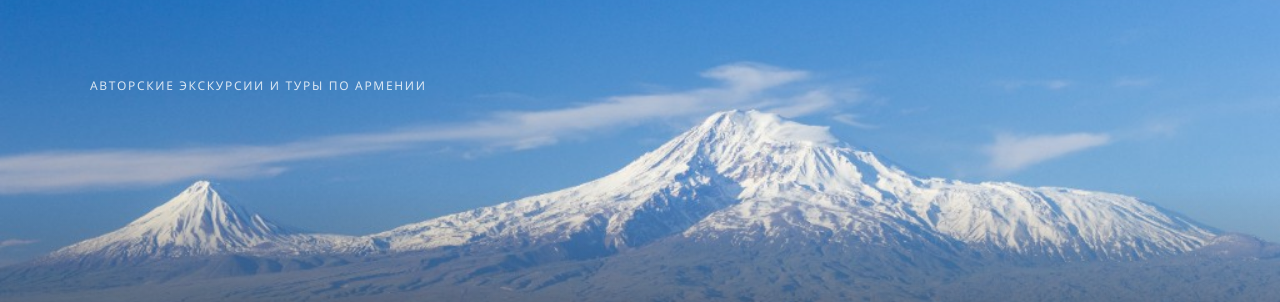
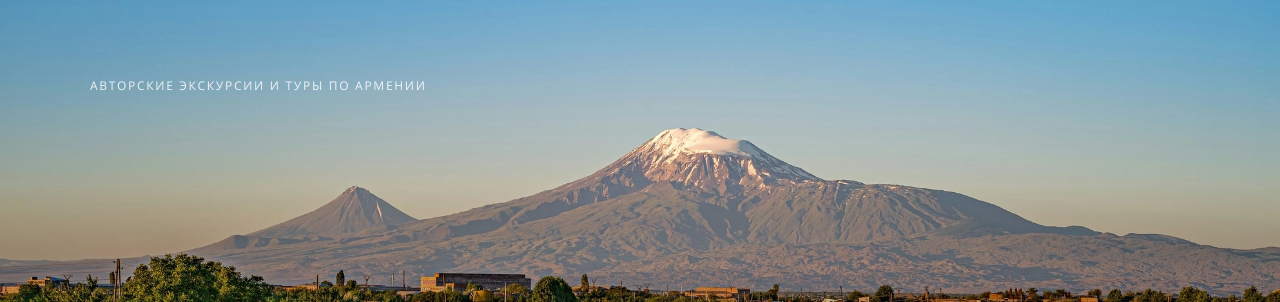
Before and after one commit to LubaBas/garni, a plain HTML site: page index.html in a window 1280 px wide. Shown: the top 302 px of the page. Drawn offline with Linux system fonts and the light colour scheme.

Commit message:
change hero

```diff
--- a/styles.css
+++ b/styles.css
@@ -27,12 +27,12 @@ img {
   margin: 0 auto;
 }
 
-/* фон: панорама Еревана и Арарат — cover, центр кадра */
+/* фон: панорама — cover, вертикаль чуть ниже центра */
 .hero {
   position: relative;
   background-color: #275b8f;
   background:
-    url("./images/hero-yerevan.png") center center / cover no-repeat;
+    url("./images/aram сжатое.webp") center 66% / cover no-repeat;
   color: #fff;
   padding: 80px 0 70px;
   overflow: hidden;
```
Also changed, not shown: images/aram сжатое.webp (added).
